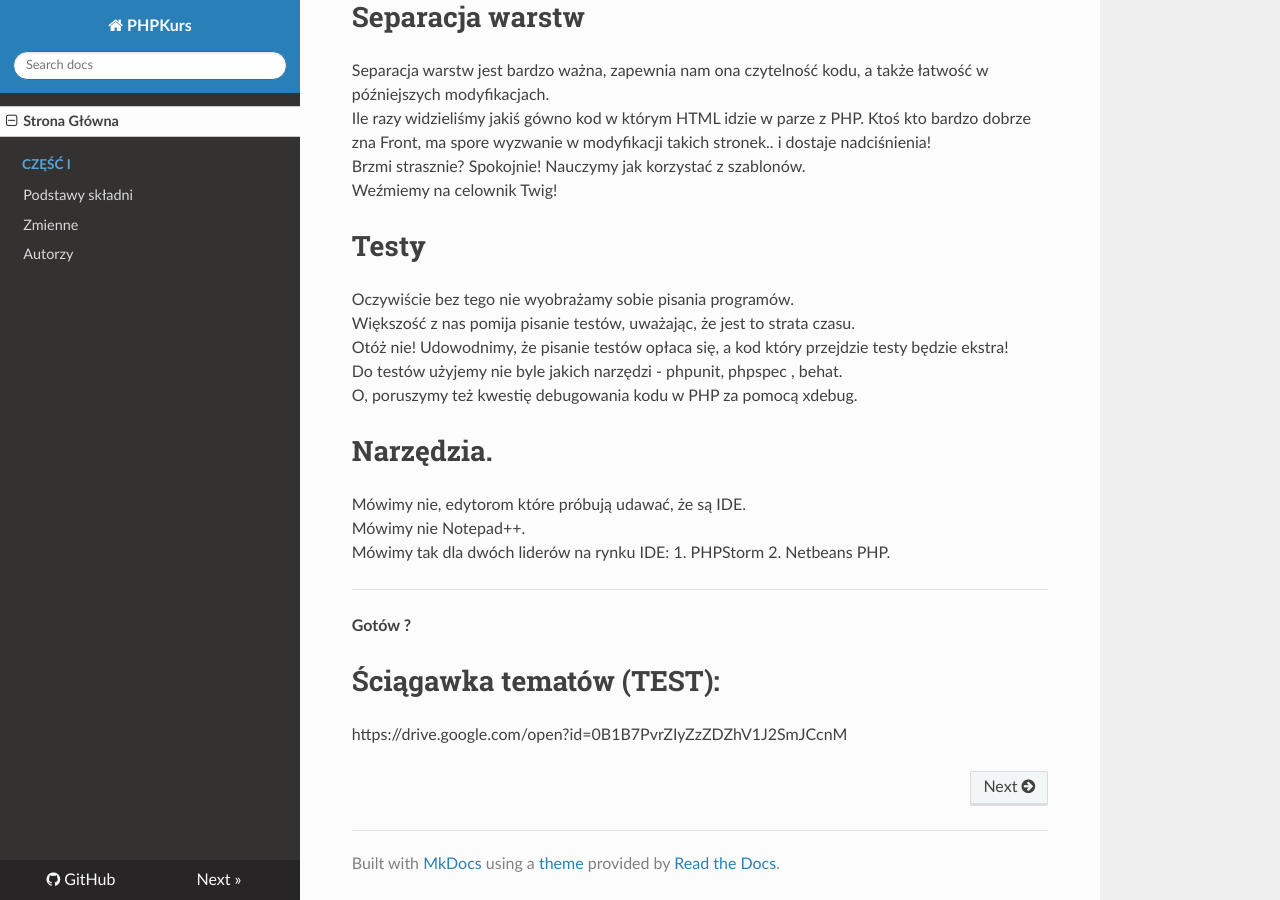
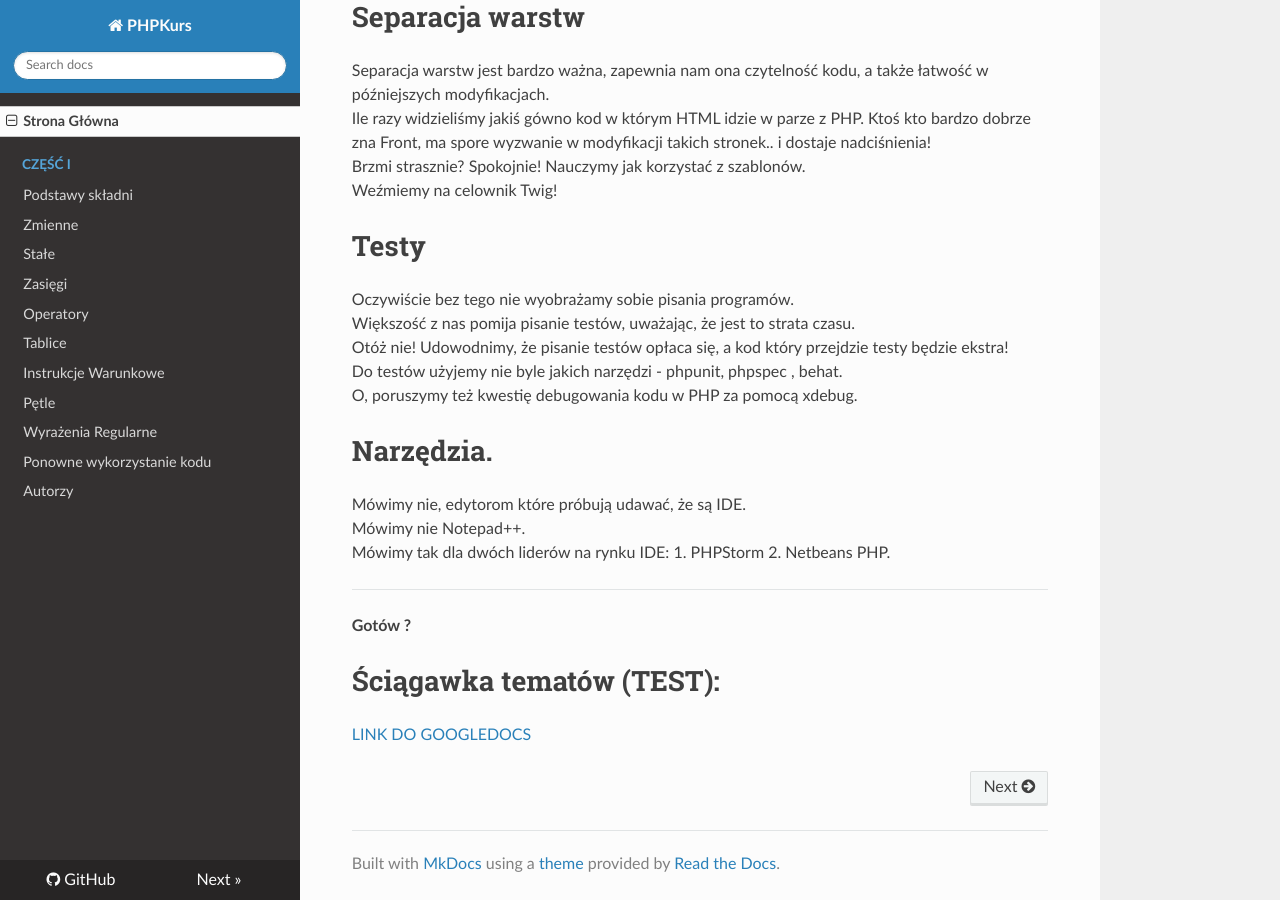
Before and after one commit to php-kurs/php-kurs, an MkDocs documentation site: the page built from docs/index.md, in a window 1280 px wide and 900 px high, scrolled down 1052 px. Built offline with MkDocs 1.6.1, drawn with Linux system fonts in a browser that asks for light colours; nearby versions of some CDN libraries; old or Windows-style settings are respelled for this version of MkDocs.

Commit message:
Added  folder structure files into "Part I"

```diff
--- a/docs/index.md
+++ b/docs/index.md
@@ -53,5 +53,4 @@ ___
 **Gotów ?**
 
 # Ściągawka tematów (TEST):
-
-https://drive.google.com/open?id=0B1B7PvrZIyZzZDZhV1J2SmJCcnM
+ [LINK DO GOOGLEDOCS](https://drive.google.com/open?id=0B1B7PvrZIyZzZDZhV1J2SmJCcnM)
--- a/mkdocs.yml
+++ b/mkdocs.yml
@@ -4,10 +4,18 @@ use_directory_urls: true
 repo_url: https://github.com/efiku/php-kurs
 site_description: Nowoczesny kurs programowania w PHP!
 site_author: Marek Woś & Krzysztof Pazdur
-
+google_analytics: ['UA-68861340-1', 'auto']
 pages:
 - Strona Główna: 'index.md'
 - Część I:
   - Podstawy składni : 'czesc-i/podstawy-skladni.md'
   - Zmienne : 'czesc-i/zmienne.md'
-- Autorzy: 'authors.md'
+  - Stałe : 'czesc-i/stale.md'
+  - Zasięgi : 'czesc-i/zasiegi.md'
+  - Operatory : 'czesc-i/operatory.md'
+  - Tablice : 'czesc-i/tablice.md'
+  - Instrukcje Warunkowe : 'czesc-i/instrukcje-warunkowe.md'
+  - Pętle : 'czesc-i/petle.md'
+  - Wyrażenia Regularne : 'czesc-i/wyrazenia-regularne.md'
+  - Ponowne wykorzystanie kodu : 'czesc-i/ponowne-wykorzystanie-kodu.md'
+- Autorzy: 'autorzy.md'
```
Also changed, not shown: docs/autorzy.md (renamed from docs/authors.md), docs/czesc-i/instrukcje-warunkowe.md (added), docs/czesc-i/operatory.md (added), docs/czesc-i/petle.md (added), docs/czesc-i/ponowne-wykorzystanie-kodu.md (added), docs/czesc-i/stale.md (added), docs/czesc-i/tablice.md (added), docs/czesc-i/wyrazenia-regularne.md (added), docs/czesc-i/zasiegi.md (added), 1 other file.
